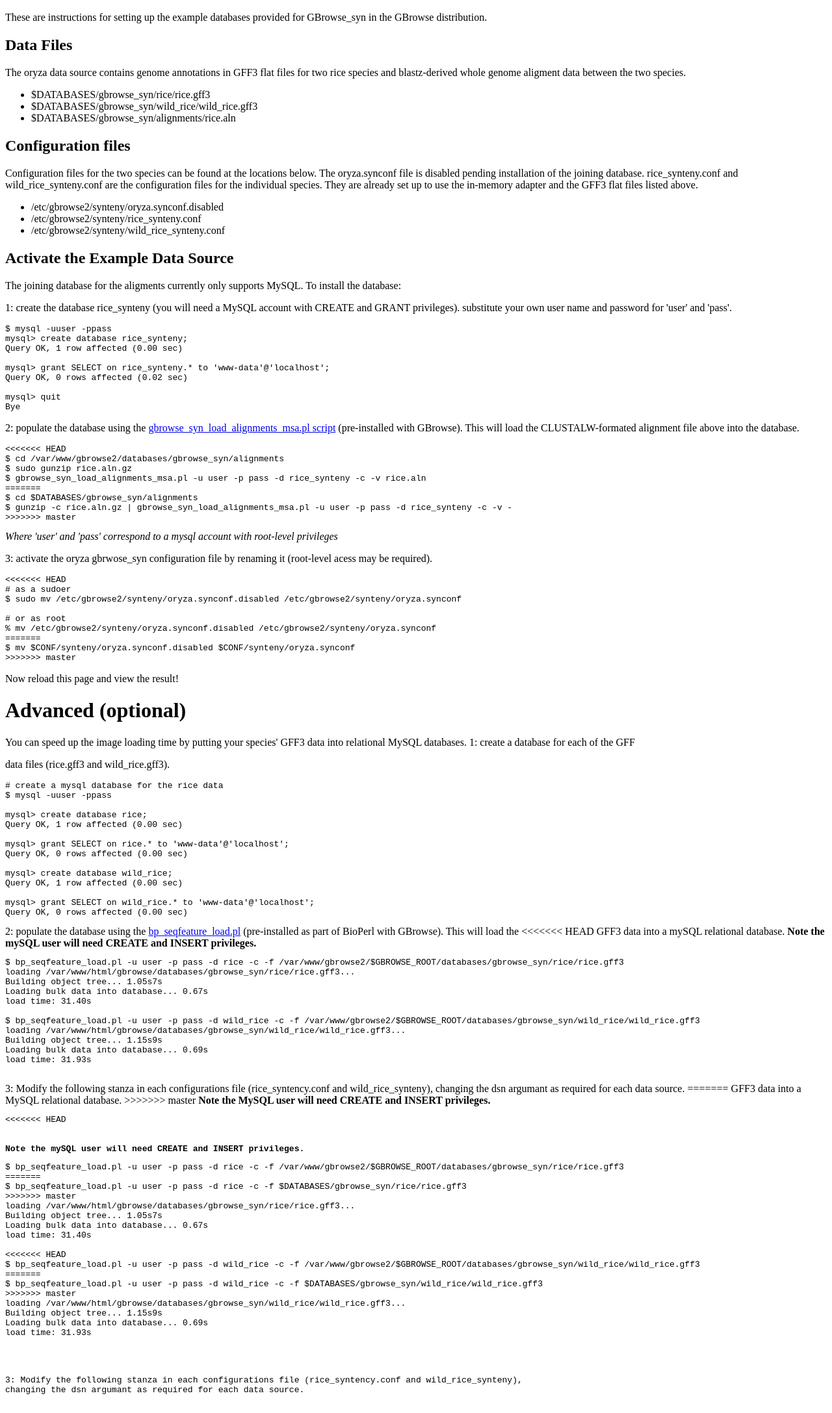
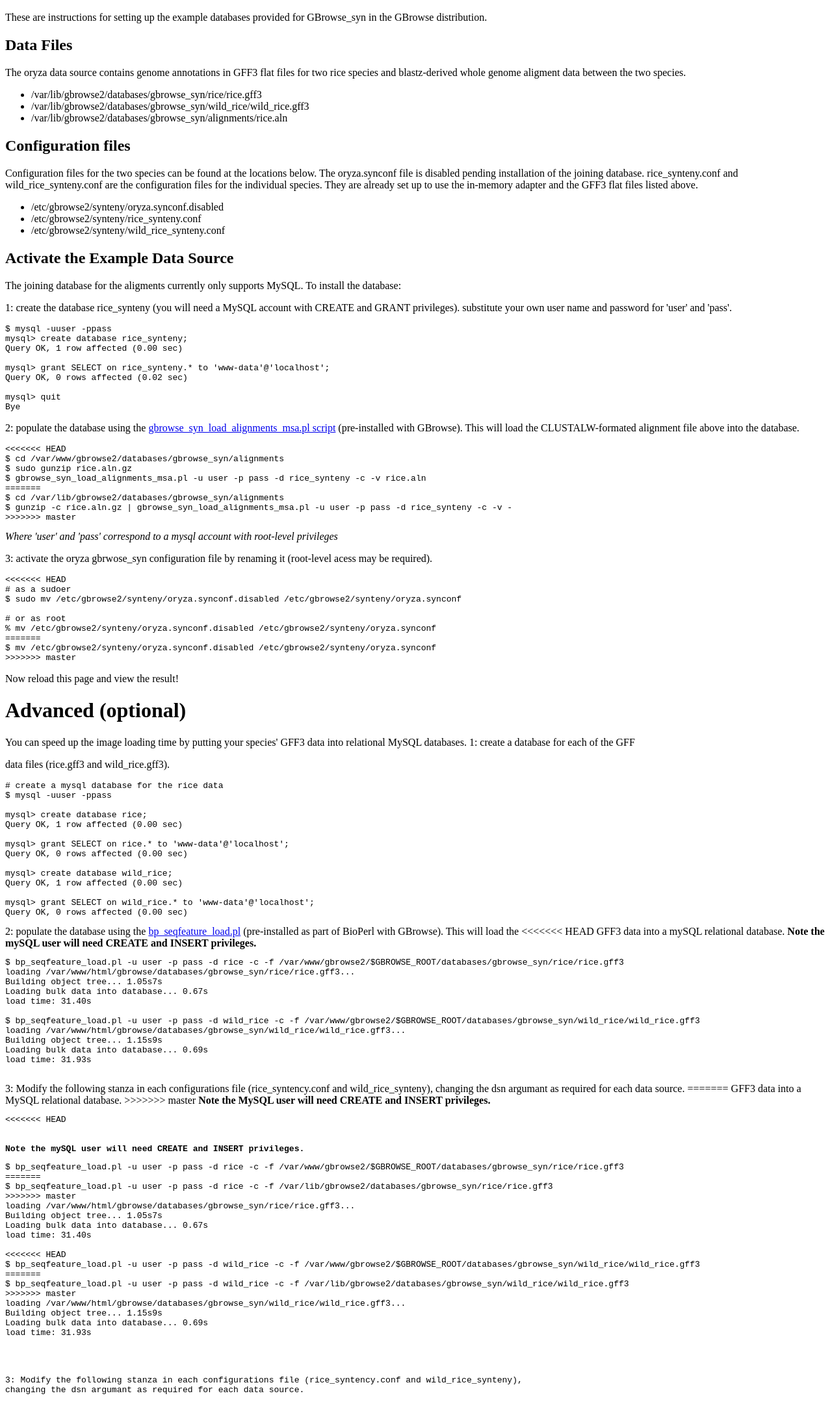
Before and after one commit to gitpan/GBrowse, a plain HTML site: page htdocs/gbrowse_syn_help.html in a window 1280 px wide. Shown: the part 48-2223 px from the top of the page at 65% size. Drawn offline with Linux system fonts and the light colour scheme.

Commit message:
Import of LDS/GBrowse-2.47 from CPAN.
gitpan-cpan-distribution: GBrowse
gitpan-cpan-version:      2.47
gitpan-cpan-path:         LDS/GBrowse-2.47.tar.gz
gitpan-cpan-author:       LDS
gitpan-cpan-maturity:     released

```diff
--- a/htdocs/gbrowse_syn_help.html
+++ b/htdocs/gbrowse_syn_help.html
@@ -14,9 +14,9 @@ The oryza data source contains genome annotations in GFF3 flat files
 for two rice species and blastz-derived whole genome aligment data between
  the two species.
 <ul>
-<li>$DATABASES/gbrowse_syn/rice/rice.gff3
-<li>$DATABASES/gbrowse_syn/wild_rice/wild_rice.gff3
-<li>$DATABASES/gbrowse_syn/alignments/rice.aln
+<li>/var/lib/gbrowse2/databases/gbrowse_syn/rice/rice.gff3
+<li>/var/lib/gbrowse2/databases/gbrowse_syn/wild_rice/wild_rice.gff3
+<li>/var/lib/gbrowse2/databases/gbrowse_syn/alignments/rice.aln
 </ul>
 
 
@@ -60,7 +60,7 @@ $ cd /var/www/gbrowse2/databases/gbrowse_syn/alignments
 $ sudo gunzip rice.aln.gz
 $ gbrowse_syn_load_alignments_msa.pl -u user -p pass -d rice_synteny -c -v rice.aln
 =======
-$ cd $DATABASES/gbrowse_syn/alignments
+$ cd /var/lib/gbrowse2/databases/gbrowse_syn/alignments
 $ gunzip -c rice.aln.gz | gbrowse_syn_load_alignments_msa.pl -u user -p pass -d rice_synteny -c -v -
 >>>>>>> master
 </pre>
@@ -77,7 +77,7 @@ $ sudo mv /etc/gbrowse2/synteny/oryza.synconf.disabled /etc/gbrowse2/synteny/ory
 # or as root
 % mv /etc/gbrowse2/synteny/oryza.synconf.disabled /etc/gbrowse2/synteny/oryza.synconf
 =======
-$ mv $CONF/synteny/oryza.synconf.disabled $CONF/synteny/oryza.synconf
+$ mv /etc/gbrowse2/synteny/oryza.synconf.disabled /etc/gbrowse2/synteny/oryza.synconf
 >>>>>>> master
 </pre>
 
@@ -144,7 +144,7 @@ changing the dsn argumant as required for each data source.
 <pre>
 $ bp_seqfeature_load.pl -u user -p pass -d rice -c -f /var/www/gbrowse2/$GBROWSE_ROOT/databases/gbrowse_syn/rice/rice.gff3
 =======
-$ bp_seqfeature_load.pl -u user -p pass -d rice -c -f $DATABASES/gbrowse_syn/rice/rice.gff3
+$ bp_seqfeature_load.pl -u user -p pass -d rice -c -f /var/lib/gbrowse2/databases/gbrowse_syn/rice/rice.gff3
 >>>>>>> master
 loading /var/www/html/gbrowse/databases/gbrowse_syn/rice/rice.gff3...
 Building object tree... 1.05s7s
@@ -154,7 +154,7 @@ load time: 31.40s
 <<<<<<< HEAD
 $ bp_seqfeature_load.pl -u user -p pass -d wild_rice -c -f /var/www/gbrowse2/$GBROWSE_ROOT/databases/gbrowse_syn/wild_rice/wild_rice.gff3
 =======
-$ bp_seqfeature_load.pl -u user -p pass -d wild_rice -c -f $DATABASES/gbrowse_syn/wild_rice/wild_rice.gff3
+$ bp_seqfeature_load.pl -u user -p pass -d wild_rice -c -f /var/lib/gbrowse2/databases/gbrowse_syn/wild_rice/wild_rice.gff3
 >>>>>>> master
 loading /var/www/html/gbrowse/databases/gbrowse_syn/wild_rice/wild_rice.gff3...
 Building object tree... 1.15s9s
```
Also changed, not shown: META.json (+4 -4 lines), 14 other files.
